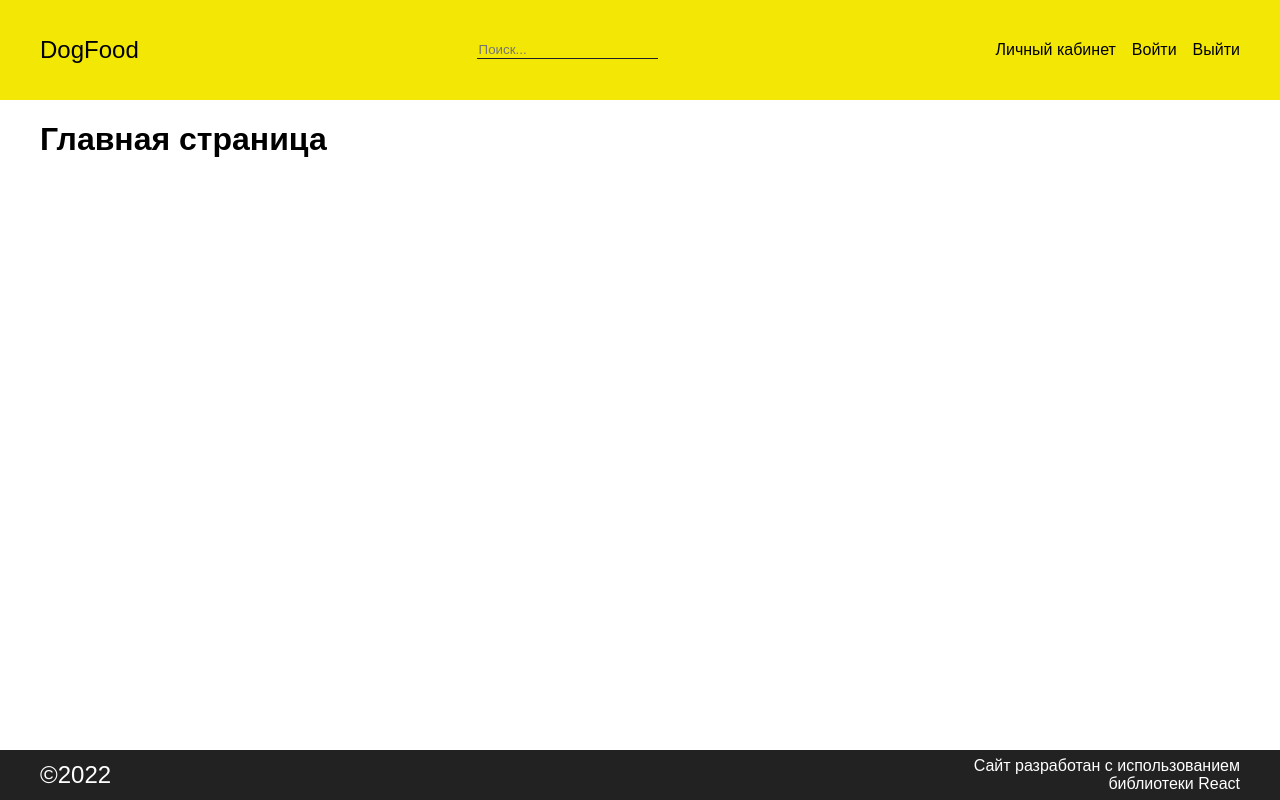
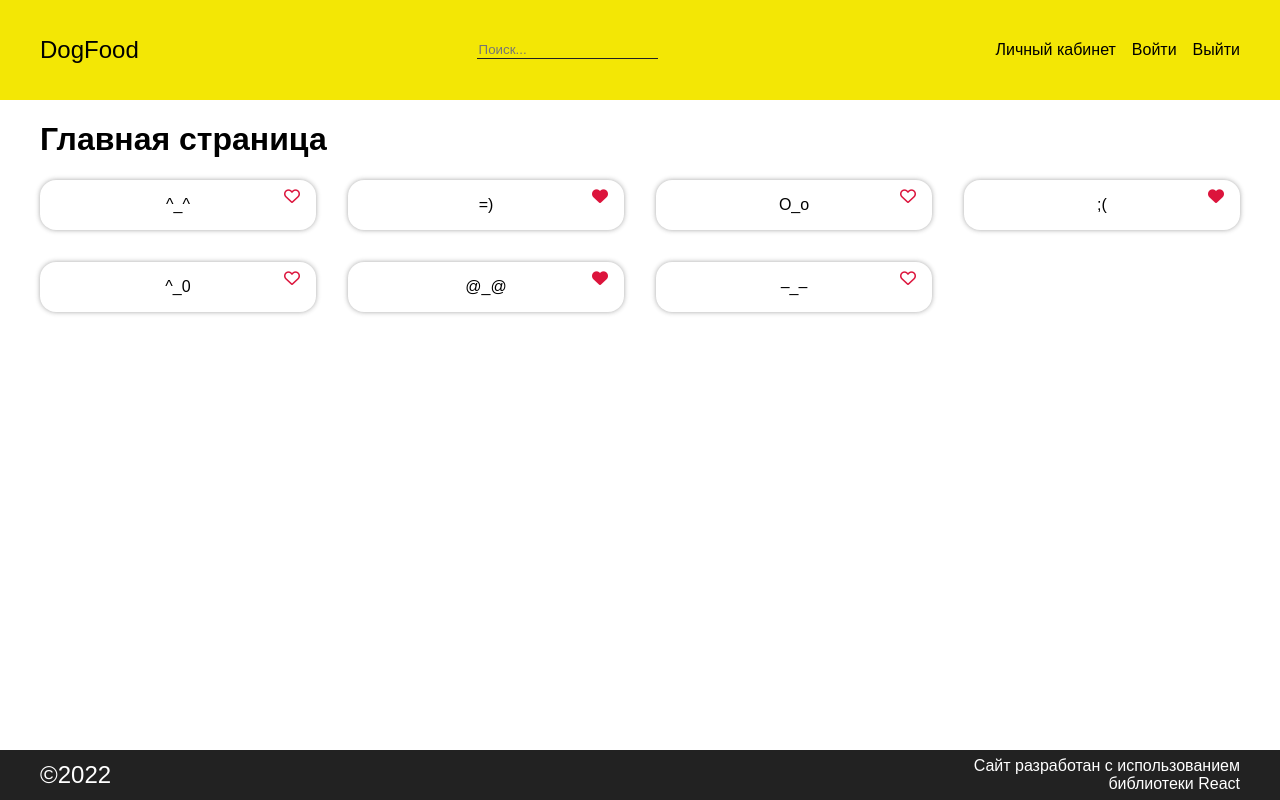
Before and after one commit to Lekso4ka/lk8-dogfood, a React (Create React App) app: page / in a window 1280 px wide. Built offline with nearby package versions, Linux system fonts and the light colour scheme.

Commit message:
add card

```diff
--- a/public/index.html
+++ b/public/index.html
@@ -25,6 +25,7 @@
       Learn how to configure a non-root public URL by running `npm run build`.
     -->
     <title>React App</title>
+    <link rel="stylesheet" href="https://cdnjs.cloudflare.com/ajax/libs/font-awesome/6.2.1/css/all.min.css" integrity="sha512-MV7K8+y+gLIBoVD59lQIYicR65iaqukzvf/nwasF0nqhPay5w/9lJmVM2hMDcnK1OnMGCdVK+iQrJ7lzPJQd1w==" crossorigin="anonymous" referrerpolicy="no-referrer" />
   </head>
   <body>
     <noscript>You need to enable JavaScript to run this app.</noscript>
--- a/src/App.jsx
+++ b/src/App.jsx
@@ -3,6 +3,9 @@ import "./style.css";
 
 import Header from "./components/Header/header";
 import Footer from "./components/Footer/footer";
+import Card from "./components/Card";
+
+const smiles = [<span>^_^</span>, "=)", "O_o", ";(", "^_0", "@_@", "–_–"];
 
 const App = () => {
     return (
@@ -10,6 +13,12 @@ const App = () => {
             <Header/>
             <main>
                 <h1>Главная страница</h1>
+                <div className="cards">
+                    {/* {smiles} */}
+                    {/* {smiles.map((el, i) => <span key={i}>{el}</span>)} */}
+                    {/* key={"card_" + i} => card_0, card_1, ... */}
+                    {smiles.map((el, i) => <Card key={"card_" + i} text={el} like={(i + 1) % 2 === 0}/>)}
+                </div>
             </main>
             <Footer/>
         </div>
--- /dev/null
+++ b/src/components/Card/index.css
@@ -0,0 +1,18 @@
+.card {
+    box-shadow: 0 0 5px #2226;
+    border-radius: 1em;
+    padding: 1em;
+    box-sizing: border-box;
+    display: flex;
+    flex-direction: column;
+    position: relative;
+    gap: 1em;
+    justify-content: center;
+    align-items: center;
+}
+.card__heart {
+    position: absolute;
+    top: .5em;
+    right: 1em;
+    color: crimson;
+}
--- /dev/null
+++ b/src/components/Card/index.jsx
@@ -0,0 +1,16 @@
+import React from "react";
+import "./index.css";
+
+export default ({text, like}) => {
+    console.log(like)
+    return <div className="card">
+        {text}
+        <span className="card__heart">
+            {
+                like
+                ? <i className="fa-solid fa-heart"></i>
+                : <i className="fa-regular fa-heart"></i>
+            }
+        </span>
+    </div>
+}
--- /dev/null
+++ b/src/components/template.jsx
@@ -0,0 +1,6 @@
+import React from "react";
+import "./index.css";
+
+export default () => {
+    return <div></div>
+}
--- a/src/style.css
+++ b/src/style.css
@@ -14,8 +14,16 @@ a {
 .container>* {
     padding: 0 calc(50% - 600px);
 }
+.cards {
+    display: grid;
+    grid-template-columns: repeat(4, 1fr);
+    gap: 2em;
+}
 @media (max-width: 1260px) {
     .container>* {
         padding: 0 30px;
     }
+    .cards {
+        grid-template-columns: repeat(3, 1fr);
+    }
 }
```
